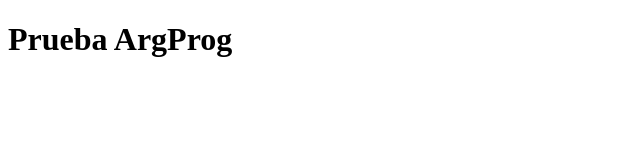
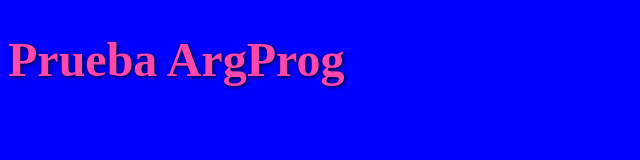
Before and after one commit to DAPlayer12/Dami-frontend, a plain HTML site: page index.html in a window 1280 px wide. Shown: the whole page, without its empty margins (0-640 px from the left). Drawn offline with Linux system fonts and the light colour scheme.

Commit message:
Modificacion de archivo index.html, color, sombra y bg

```diff
--- a/index.html
+++ b/index.html
@@ -4,7 +4,7 @@
     <meta charset="utf-8">
     <title>Argentina Programa</title>
   </head>
-  <body>
-    <h1>Prueba ArgProg</h1>
+  <body bgcolor="blue">
+    <h1 style="font-size: 3rem; color: rgb(255,71,172); text-shadow: 1px 1px 4px black;">Prueba ArgProg </h1>
   </body>
 </html>
```
